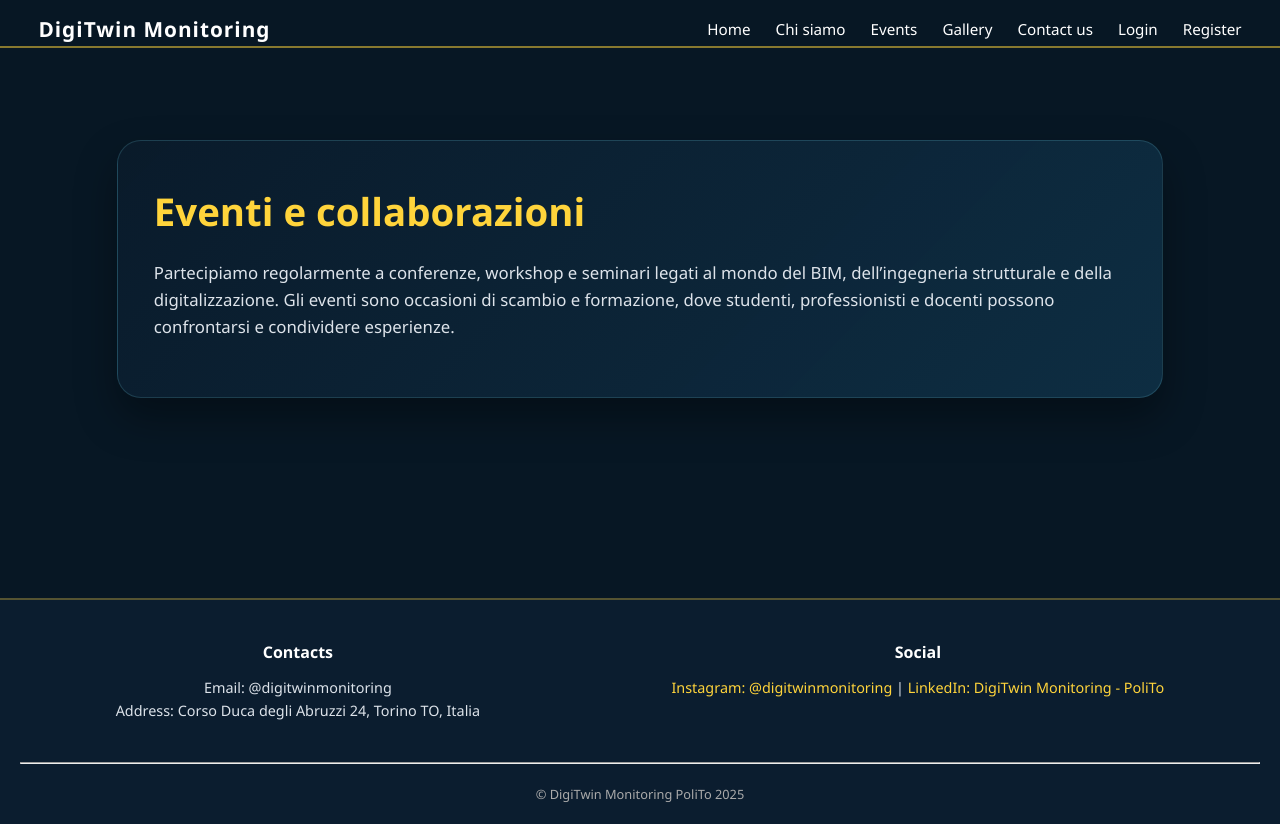
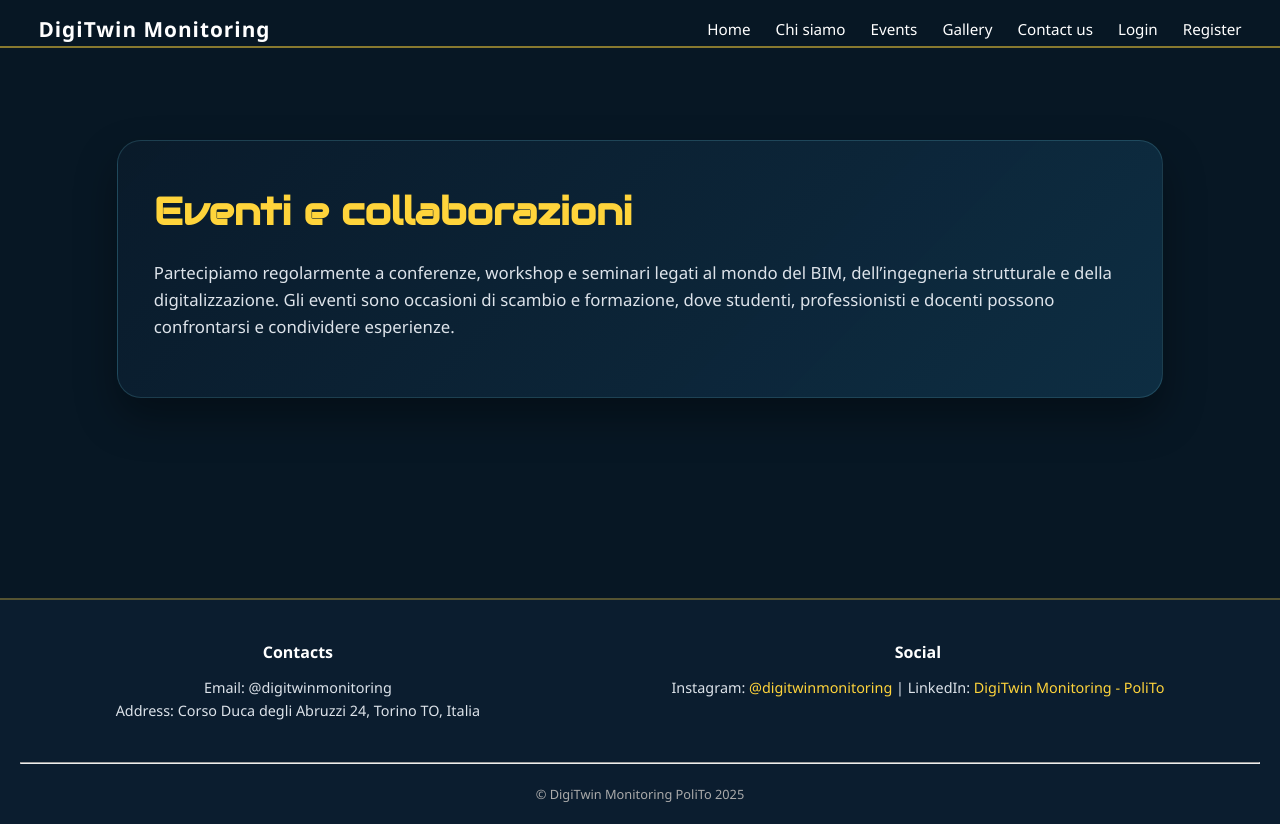
Before and after one commit to BlancatoAntonino/DigiTwin-LoginApp-Pubblica, a React (Vite) app in the folder login app/: page /events in a window 1280 px wide. Built offline with nearby package versions, Linux system fonts and the light colour scheme.

Commit message:
Adjust typography and update social links

```diff
--- a/login app/src/components/Footer.jsx
+++ b/login app/src/components/Footer.jsx
@@ -16,7 +16,7 @@ const Footer = () => {
         <div className="footer-section">
           <h4>Social</h4>
           <p>
-            <a href="#">Instagram: @digitwinmonitoring</a> | <a href="#">LinkedIn: DigiTwin Monitoring - PoliTo</a>
+            Instagram: <a href="#">@digitwinmonitoring</a> | LinkedIn: <a href="#">DigiTwin Monitoring - PoliTo</a>
           </p>
         </div>
       </div>
--- a/login app/src/homeTheme.css
+++ b/login app/src/homeTheme.css
@@ -8,7 +8,7 @@
 }
 
 .home-theme {
-  font-family: "Audiowide", "Segoe UI", sans-serif;
+  font-family: "Gotham Book", "Gotham", "Segoe UI", sans-serif;
   color: #1e244d;
   background-color: #7C9DC9;
   background-image: radial-gradient(circle at top right, rgba(0, 161, 154, 0.06), transparent 55%),
@@ -18,7 +18,7 @@
 .home-header {
   background: linear-gradient(135deg, #2d2e83, #662483);
   color: #f4f6ff;
-  font-family: "Audiowide", "Segoe UI", sans-serif;
+  font-family: "Gotham Book", "Gotham", "Segoe UI", sans-serif;
   border-bottom: 3px solid rgba(0, 161, 154, 0.4);
   box-shadow: 0 12px 28px rgba(19, 22, 78, 0.35);
 }
@@ -30,7 +30,7 @@
 
 .home-header nav a {
   color: #fdfcff;
-  font-family: "Audiowide", "Segoe UI", sans-serif;
+  font-family: "Gotham Book", "Gotham", "Segoe UI", sans-serif;
   transition: color 0.2s ease, transform 0.2s ease;
 }
 
@@ -80,6 +80,13 @@
 .home-theme .hero-section > * {
   position: relative;
   z-index: 1;
+}
+
+.home-theme .hero-title,
+.home-theme .hero-highlight,
+.home-theme .section-title,
+.home-theme .highlight-card h3 {
+  font-family: "Audiowide", "Segoe UI", sans-serif;
 }
 
 .home-theme .hero-title {
@@ -159,7 +166,7 @@
   background: linear-gradient(160deg, rgba(45, 46, 131, 0.95), rgba(102, 36, 131, 0.9));
   color: #f3f5ff;
   border-top: 3px solid rgba(0, 161, 154, 0.35);
-  font-family: "Audiowide", "Segoe UI", sans-serif;
+  font-family: "Gotham Book", "Gotham", "Segoe UI", sans-serif;
   box-shadow: 0 -12px 26px rgba(19, 22, 78, 0.3);
 }
 
@@ -169,7 +176,7 @@
 
 .home-footer .footer-section a {
   color: #7c9dc9;
-  font-family: "Audiowide", "Segoe UI", sans-serif;
+  font-family: "Gotham Book", "Gotham", "Segoe UI", sans-serif;
 }
 
 .home-footer .footer-section a:hover,
--- a/login app/src/style1.css
+++ b/login app/src/style1.css
@@ -9,13 +9,21 @@ html {
 }
 
 body {
-  font-family: 'Segoe UI', sans-serif;
+  font-family: "Gotham Book", "Gotham", "Segoe UI", sans-serif;
   background-color: #071724;
   color: white;
   line-height: 1.6;
   padding-bottom: 150px;
   margin: 0;
   padding: 0;
+}
+
+h1,
+h2,
+h3,
+.hero-title,
+.section-title {
+  font-family: "Audiowide", "Segoe UI", sans-serif;
 }
 
 
```
